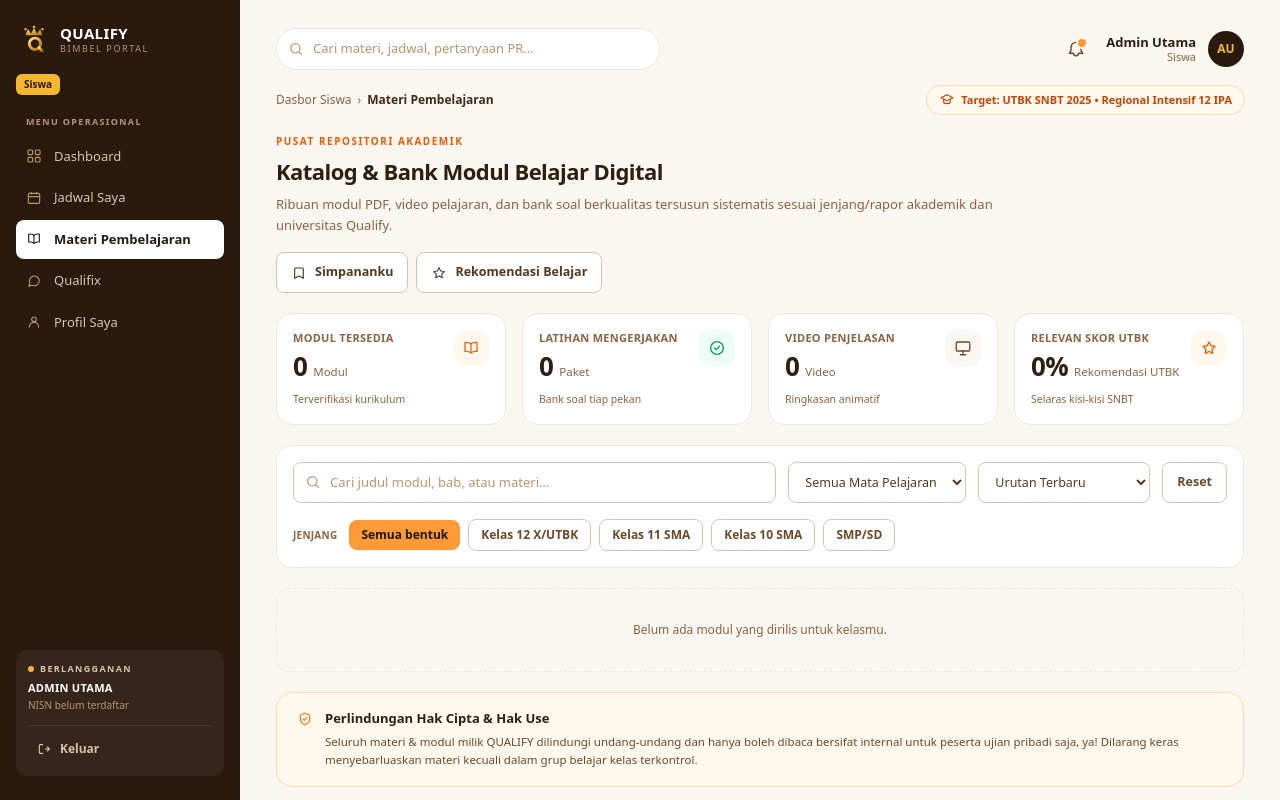
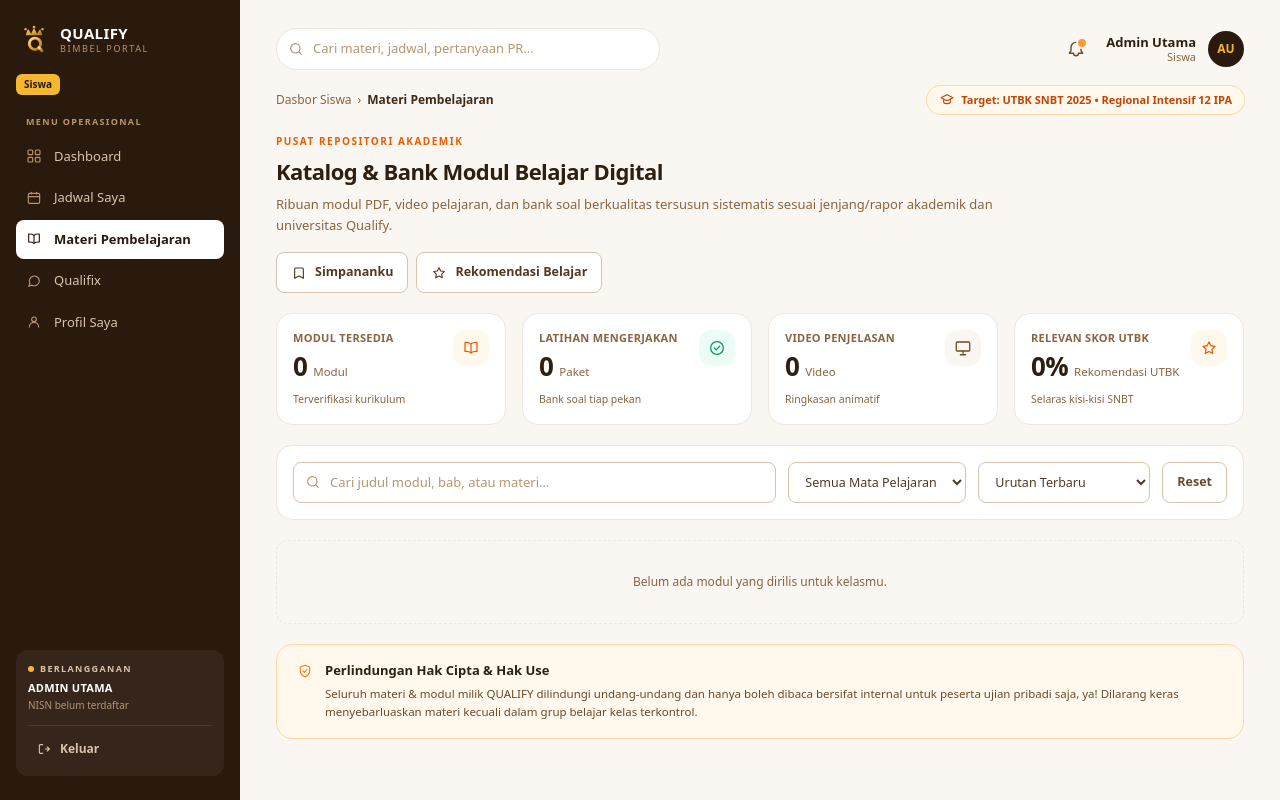
Before and after one commit to Zaidann-W/Bimbel_Qualify, a Laravel app: page /siswa/materi in a window 1280 px wide. Run offline with Laravel 12, Linux system fonts and the light colour scheme; a user stored in the database is signed in; data comes from the database, SQL or seed files in the repository; data that the repository does not hold is empty; style sheets or scripts are compiled from the project's sources; parts of the project's set-up code (start-up, migrations or seed data) failed here and were passed over.

Commit message:
perubahan pada button materi pembelajaran

```diff
--- a/app/Http/Controllers/Student/StudentController.php
+++ b/app/Http/Controllers/Student/StudentController.php
@@ -45,10 +45,7 @@ class StudentController extends Controller
             ['label' => 'Relevan Skor UTBK', 'value' => '0%', 'unit' => 'Rekomendasi UTBK', 'sub' => 'Selaras kisi-kisi SNBT', 'icon' => 'star', 'tone' => 'bg-ember-50 text-ember-600'],
         ];
 
-        $jenjang = ['Semua bentuk', 'Kelas 12 X/UTBK', 'Kelas 11 SMA', 'Kelas 10 SMA', 'SMP/SD'];
-        $activeJenjang = $classGroup?->grade === '12' ? 'Kelas 12 X/UTBK' : 'Semua bentuk';
-
-        return view('siswa.materi', compact('materials', 'stats', 'jenjang', 'activeJenjang'));
+        return view('siswa.materi', compact('materials', 'stats'));
     }
 
     /**
--- a/resources/views/siswa/materi.blade.php
+++ b/resources/views/siswa/materi.blade.php
@@ -112,18 +112,7 @@
             </button>
         </div>
 
-        <div class="mt-4 flex flex-wrap items-center gap-2">
-            <span class="mr-1 text-[10px] font-bold uppercase tracking-wide text-bark-400">Jenjang</span>
-            @foreach ($jenjang as $j)
-                @php($active = $j === $activeJenjang)
-                <button type="button"
-                        @class([
-                            'rounded-lg px-3 py-1.5 text-[12px] font-semibold transition',
-                            'bg-ember-400 text-bark-900' => $active,
-                            'border border-bark-200 bg-white text-bark-500 hover:bg-bark-50' => ! $active,
-                        ])>{{ $j }}</button>
-            @endforeach
-        </div>
+
     </section>
 
     {{-- Grid modul --}}
```
